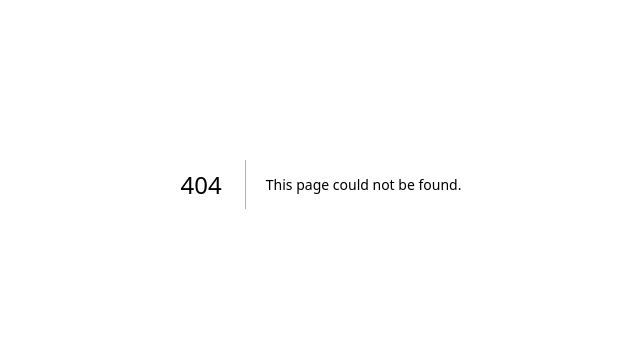
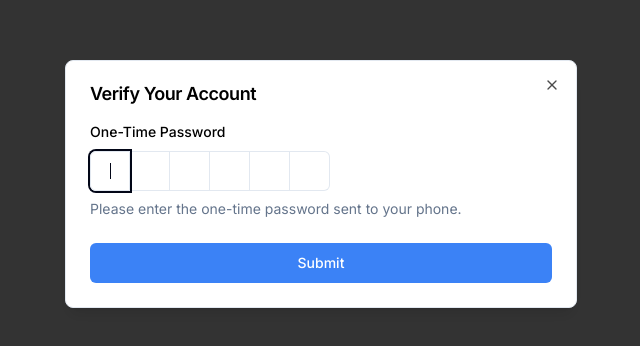
Before and after one commit to bikaxh01/CareMe-Client, a Next.js app: page /verify-user in a window 1280 px wide. Before the commit this address had no page. Shown: the part 216-562 px from the top of the page, without its empty margins (319-959 px from the left). Built offline with nearby package versions, Linux system fonts and the light colour scheme.

Commit message:
verification component completed

```diff
--- a/app/(user)/auth/sign-up/page.tsx
+++ b/app/(user)/auth/sign-up/page.tsx
@@ -6,9 +6,11 @@
 import { userBaseUrl } from "@/config/EnvConfig";
 import axios, { AxiosError } from "axios";
 import { useToast } from "@/components/ui/use-toast";
+import VerificationForm from "@/components/AppComponents/Form/verificationForm";
 
 function SignUp() {
   const [formData, setFormData] = useState<any>();
+  const [signUpCompleted, setSignUpCompleted] = useState(false);
 
   const { toast } = useToast();
   const handleSubmit = (data: z.infer<typeof SignUpFormSchema>) => {
@@ -18,7 +20,7 @@
 
   const submitForm = async (data: any) => {
     if (data) {
-      console.log("🚀 ~ submitForm ~ data:", data)
+      console.log("🚀 ~ submitForm ~ data:", data);
 
       try {
         const response = await axios.post(
@@ -29,18 +31,18 @@
           title: `${response.data.message}`,
           variant: "default",
         });
+        setSignUpCompleted(true);
       } catch (error) {
         //@ts-ignore
         console.log(error.status);
         //@ts-ignore
         const errorMessage = error.response.data.message;
-        if(errorMessage){
+        if (errorMessage) {
           toast({
             title: `${errorMessage}`,
-            variant: 'destructive',
+            variant: "destructive",
           });
         }
-
       }
     }
   };
--- /dev/null
+++ b/app/(user)/verify-user/page.tsx
@@ -0,0 +1,12 @@
+import VerificationForm from '@/components/AppComponents/Form/verificationForm'
+import React from 'react'
+
+function verificationPage() {
+  return (
+    <div>
+        <VerificationForm/>
+    </div>
+  )
+}
+
+export default verificationPage
--- a/components/AppComponents/Form/SignUpForm.tsx
+++ b/components/AppComponents/Form/SignUpForm.tsx
@@ -49,6 +49,8 @@
   const [UploadedDocumentURL, setUploadedDocumentURL] = useState("");
 
   function onSubmit(data: z.infer<typeof SignUpFormSchema>) {
+    console.log("🚀 ~ onSubmit ~ data:", data)
+
     if (!data) {
       toast({
         title: "Invalid Form Data",
@@ -71,7 +73,6 @@
     const finalData = {
       ...data,
       documentUrl: UploadedDocumentURL,
-      phone: parseInt(data.phone),
     };
 
     sendData(finalData);
--- /dev/null
+++ b/components/AppComponents/Form/verificationForm.tsx
@@ -0,0 +1,100 @@
+"use client";
+
+import { zodResolver } from "@hookform/resolvers/zod";
+import { useForm } from "react-hook-form";
+import { z } from "zod";
+import { useState } from "react";
+
+import { Button } from "@/components/ui/button";
+import {
+  Form,
+  FormControl,
+  FormDescription,
+  FormField,
+  FormItem,
+  FormLabel,
+  FormMessage,
+} from "@/components/ui/form";
+import {
+  InputOTP,
+  InputOTPGroup,
+  InputOTPSlot,
+} from "@/components/ui/input-otp";
+import { toast } from "@/components/ui/use-toast";
+import { Dialog, DialogContent, DialogHeader, DialogTitle } from "@/components/ui/dialog";
+
+const FormSchema = z.object({
+  pin: z.string().min(6, {
+    message: "Your one-time password must be 6 characters.",
+  }),
+});
+
+function VerificationForm() {
+  const [isOpen, setIsOpen] = useState(false);
+
+  const form = useForm<z.infer<typeof FormSchema>>({
+    resolver: zodResolver(FormSchema),
+    defaultValues: {
+      pin: "",
+    },
+  });
+
+  function onSubmit(data: z.infer<typeof FormSchema>) {
+    toast({
+      title: "You submitted the following values:",
+      description: (
+        <pre className="mt-2 w-[340px] rounded-md bg-slate-950 p-4">
+          <code className="text-white">{JSON.stringify(data, null, 2)}</code>
+        </pre>
+      ),
+    });
+    setIsOpen(false); // Close the modal after submission
+  }
+
+  return (
+    <>
+        <Dialog open={true} onOpenChange={setIsOpen}>
+          <DialogContent>
+            <DialogHeader>
+              <DialogTitle>Verify Your Account</DialogTitle>
+            </DialogHeader>
+            <Form {...form}>
+              <form onSubmit={form.handleSubmit(onSubmit)} className="space-y-6">
+                <FormField
+                  control={form.control}
+                  name="pin"
+                  render={({ field }) => (
+                    <FormItem>
+                      <FormLabel>One-Time Password</FormLabel>
+                      <FormControl>
+                        <InputOTP maxLength={6} {...field}>
+                          <InputOTPGroup>
+                            <InputOTPSlot index={0} />
+                            <InputOTPSlot index={1} />
+                            <InputOTPSlot index={2} />
+                            <InputOTPSlot index={3} />
+                            <InputOTPSlot index={4} />
+                            <InputOTPSlot index={5} />
+                          </InputOTPGroup>
+                        </InputOTP>
+                      </FormControl>
+                      <FormDescription>
+                        Please enter the one-time password sent to your phone.
+                      </FormDescription>
+                      <FormMessage />
+                    </FormItem>
+                  )}
+                />
+                <Button type="submit" className="w-full bg-blue-500 hover:bg-blue-600 text-white">
+                  Submit
+                </Button>
+              </form>
+            </Form>
+          </DialogContent>
+        </Dialog>
+
+    </>
+  );
+}
+
+export default VerificationForm;
--- /dev/null
+++ b/components/ui/dialog.tsx
@@ -0,0 +1,122 @@
+"use client"
+
+import * as React from "react"
+import * as DialogPrimitive from "@radix-ui/react-dialog"
+import { X } from "lucide-react"
+
+import { cn } from "@/lib/utils"
+
+const Dialog = DialogPrimitive.Root
+
+const DialogTrigger = DialogPrimitive.Trigger
+
+const DialogPortal = DialogPrimitive.Portal
+
+const DialogClose = DialogPrimitive.Close
+
+const DialogOverlay = React.forwardRef<
+  React.ElementRef<typeof DialogPrimitive.Overlay>,
+  React.ComponentPropsWithoutRef<typeof DialogPrimitive.Overlay>
+>(({ className, ...props }, ref) => (
+  <DialogPrimitive.Overlay
+    ref={ref}
+    className={cn(
+      "fixed inset-0 z-50 bg-black/80  data-[state=open]:animate-in data-[state=closed]:animate-out data-[state=closed]:fade-out-0 data-[state=open]:fade-in-0",
+      className
+    )}
+    {...props}
+  />
+))
+DialogOverlay.displayName = DialogPrimitive.Overlay.displayName
+
+const DialogContent = React.forwardRef<
+  React.ElementRef<typeof DialogPrimitive.Content>,
+  React.ComponentPropsWithoutRef<typeof DialogPrimitive.Content>
+>(({ className, children, ...props }, ref) => (
+  <DialogPortal>
+    <DialogOverlay />
+    <DialogPrimitive.Content
+      ref={ref}
+      className={cn(
+        "fixed left-[50%] top-[50%] z-50 grid w-full max-w-lg translate-x-[-50%] translate-y-[-50%] gap-4 border border-slate-200 bg-white p-6 shadow-lg duration-200 data-[state=open]:animate-in data-[state=closed]:animate-out data-[state=closed]:fade-out-0 data-[state=open]:fade-in-0 data-[state=closed]:zoom-out-95 data-[state=open]:zoom-in-95 data-[state=closed]:slide-out-to-left-1/2 data-[state=closed]:slide-out-to-top-[48%] data-[state=open]:slide-in-from-left-1/2 data-[state=open]:slide-in-from-top-[48%] sm:rounded-lg dark:border-slate-800 dark:bg-slate-950",
+        className
+      )}
+      {...props}
+    >
+      {children}
+      <DialogPrimitive.Close className="absolute right-4 top-4 rounded-sm opacity-70 ring-offset-white transition-opacity hover:opacity-100 focus:outline-none focus:ring-2 focus:ring-slate-950 focus:ring-offset-2 disabled:pointer-events-none data-[state=open]:bg-slate-100 data-[state=open]:text-slate-500 dark:ring-offset-slate-950 dark:focus:ring-slate-300 dark:data-[state=open]:bg-slate-800 dark:data-[state=open]:text-slate-400">
+        <X className="h-4 w-4" />
+        <span className="sr-only">Close</span>
+      </DialogPrimitive.Close>
+    </DialogPrimitive.Content>
+  </DialogPortal>
+))
+DialogContent.displayName = DialogPrimitive.Content.displayName
+
+const DialogHeader = ({
+  className,
+  ...props
+}: React.HTMLAttributes<HTMLDivElement>) => (
+  <div
+    className={cn(
+      "flex flex-col space-y-1.5 text-center sm:text-left",
+      className
+    )}
+    {...props}
+  />
+)
+DialogHeader.displayName = "DialogHeader"
+
+const DialogFooter = ({
+  className,
+  ...props
+}: React.HTMLAttributes<HTMLDivElement>) => (
+  <div
+    className={cn(
+      "flex flex-col-reverse sm:flex-row sm:justify-end sm:space-x-2",
+      className
+    )}
+    {...props}
+  />
+)
+DialogFooter.displayName = "DialogFooter"
+
+const DialogTitle = React.forwardRef<
+  React.ElementRef<typeof DialogPrimitive.Title>,
+  React.ComponentPropsWithoutRef<typeof DialogPrimitive.Title>
+>(({ className, ...props }, ref) => (
+  <DialogPrimitive.Title
+    ref={ref}
+    className={cn(
+      "text-lg font-semibold leading-none tracking-tight",
+      className
+    )}
+    {...props}
+  />
+))
+DialogTitle.displayName = DialogPrimitive.Title.displayName
+
+const DialogDescription = React.forwardRef<
+  React.ElementRef<typeof DialogPrimitive.Description>,
+  React.ComponentPropsWithoutRef<typeof DialogPrimitive.Description>
+>(({ className, ...props }, ref) => (
+  <DialogPrimitive.Description
+    ref={ref}
+    className={cn("text-sm text-slate-500 dark:text-slate-400", className)}
+    {...props}
+  />
+))
+DialogDescription.displayName = DialogPrimitive.Description.displayName
+
+export {
+  Dialog,
+  DialogPortal,
+  DialogOverlay,
+  DialogClose,
+  DialogTrigger,
+  DialogContent,
+  DialogHeader,
+  DialogFooter,
+  DialogTitle,
+  DialogDescription,
+}
--- /dev/null
+++ b/components/ui/input-otp.tsx
@@ -0,0 +1,71 @@
+"use client"
+
+import * as React from "react"
+import { OTPInput, OTPInputContext } from "input-otp"
+import { Dot } from "lucide-react"
+
+import { cn } from "@/lib/utils"
+
+const InputOTP = React.forwardRef<
+  React.ElementRef<typeof OTPInput>,
+  React.ComponentPropsWithoutRef<typeof OTPInput>
+>(({ className, containerClassName, ...props }, ref) => (
+  <OTPInput
+    ref={ref}
+    containerClassName={cn(
+      "flex items-center gap-2 has-[:disabled]:opacity-50",
+      containerClassName
+    )}
+    className={cn("disabled:cursor-not-allowed", className)}
+    {...props}
+  />
+))
+InputOTP.displayName = "InputOTP"
+
+const InputOTPGroup = React.forwardRef<
+  React.ElementRef<"div">,
+  React.ComponentPropsWithoutRef<"div">
+>(({ className, ...props }, ref) => (
+  <div ref={ref} className={cn("flex items-center", className)} {...props} />
+))
+InputOTPGroup.displayName = "InputOTPGroup"
+
+const InputOTPSlot = React.forwardRef<
+  React.ElementRef<"div">,
+  React.ComponentPropsWithoutRef<"div"> & { index: number }
+>(({ index, className, ...props }, ref) => {
+  const inputOTPContext = React.useContext(OTPInputContext)
+  const { char, hasFakeCaret, isActive } = inputOTPContext.slots[index]
+
+  return (
+    <div
+      ref={ref}
+      className={cn(
+        "relative flex h-10 w-10 items-center justify-center border-y border-r border-slate-200 text-sm transition-all first:rounded-l-md first:border-l last:rounded-r-md dark:border-slate-800",
+        isActive && "z-10 ring-2 ring-slate-950 ring-offset-white dark:ring-slate-300 dark:ring-offset-slate-950",
+        className
+      )}
+      {...props}
+    >
+      {char}
+      {hasFakeCaret && (
+        <div className="pointer-events-none absolute inset-0 flex items-center justify-center">
+          <div className="h-4 w-px animate-caret-blink bg-slate-950 duration-1000 dark:bg-slate-50" />
+        </div>
+      )}
+    </div>
+  )
+})
+InputOTPSlot.displayName = "InputOTPSlot"
+
+const InputOTPSeparator = React.forwardRef<
+  React.ElementRef<"div">,
+  React.ComponentPropsWithoutRef<"div">
+>(({ ...props }, ref) => (
+  <div ref={ref} role="separator" {...props}>
+    <Dot />
+  </div>
+))
+InputOTPSeparator.displayName = "InputOTPSeparator"
+
+export { InputOTP, InputOTPGroup, InputOTPSlot, InputOTPSeparator }
--- a/package.json
+++ b/package.json
@@ -10,6 +10,7 @@
   },
   "dependencies": {
     "@hookform/resolvers": "^3.9.0",
+    "@radix-ui/react-dialog": "^1.1.1",
     "@radix-ui/react-dropdown-menu": "^2.1.1",
     "@radix-ui/react-icons": "^1.3.0",
     "@radix-ui/react-label": "^2.1.0",
@@ -24,6 +25,7 @@
     "clsx": "^2.1.1",
     "country-state-city": "^3.2.1",
     "date-fns": "^3.6.0",
+    "input-otp": "^1.2.4",
     "lucide-react": "^0.429.0",
     "next": "14.2.6",
     "next-themes": "^0.3.0",
```
Also changed, not shown: 1 other file (tests, documents, lock files or other folders).
